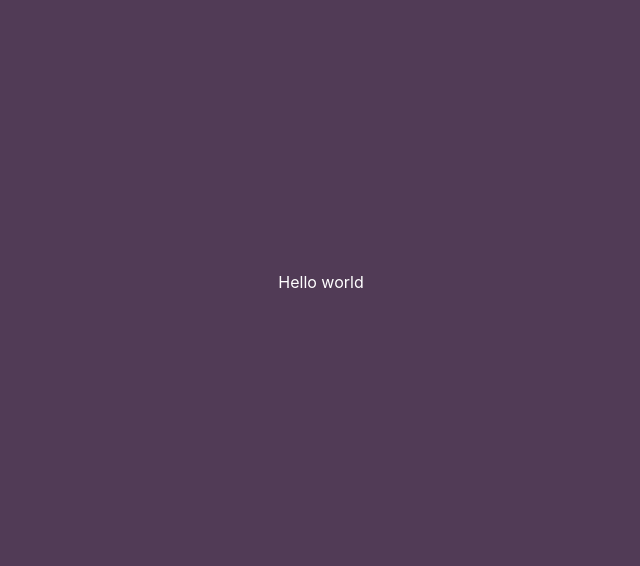
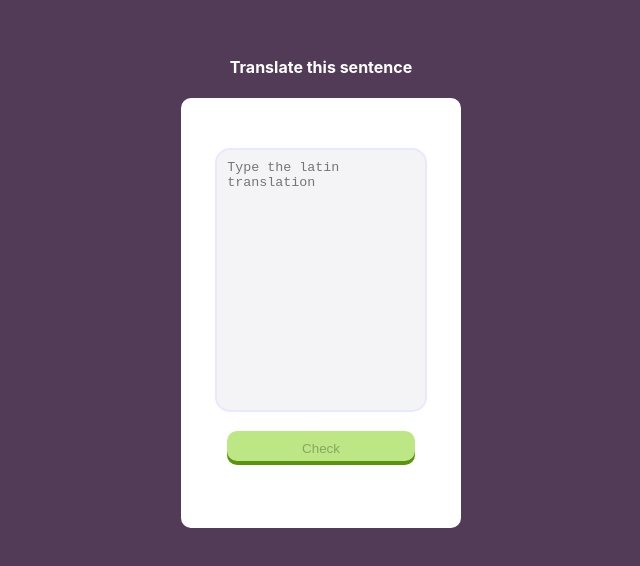
Before and after one commit to farmermel/witch-duolingo, a React (Create React App) app: page /lesson/1 in a window 1280 px wide. Shown: the part 118-684 px from the top of the page, without its empty margins (319-959 px from the left). Built offline with nearby package versions, Linux system fonts and the light colour scheme; no server answers.

Commit message:
Add functionality to translations cards display english to be translated compare user answer with actual translation on submission convey result through button color then move on

```diff
--- /dev/null
+++ b/src/Lesson/Lesson.css
@@ -0,0 +1,75 @@
+.lesson-card {
+    background-color: #fff;
+    border-radius: 10px;
+    padding: 15px;
+    height: 400px;
+    width: 250px;
+}
+
+.incorrect {
+    background-color: #9E2D3A;
+    border: #72111C;
+    box-shadow: 0px 4px 0px #72111C;
+}
+
+.incorrect:hover {
+    background-color: #72111C;
+}
+
+.lesson-card .medium-button {
+    padding: 10px;
+    width: 75%;
+}
+
+textarea {
+    border-radius: 15px;
+    border: 2px solid #E8E8FF;
+    margin: 15px 0;
+    padding: 10px;
+    background-color: #F4F4F7;
+    height: 60%;
+    width: 75%;
+    resize: none;
+}
+
+.flip-container {
+	perspective: 1000px;
+}
+	/* flip the pane when hovered */
+	.flip-container:hover .flipper, .flip-container.hover .flipper {
+		transform: rotateY(180deg);
+	}
+
+.flip-container, .front, .back {
+	width: 320px;
+	height: 480px;
+}
+
+/* flip speed goes here */
+.flipper {
+	transition: 0.6s;
+	transform-style: preserve-3d;
+
+	position: relative;
+}
+
+/* hide back of pane during swap */
+.front, .back {
+	backface-visibility: hidden;
+
+	position: absolute;
+	top: 0;
+	left: 0;
+}
+
+/* front pane, placed above back */
+.front {
+	z-index: 2;
+	/* for firefox 31 */
+	transform: rotateY(0deg);
+}
+
+/* back, initially hidden pane */
+.back {
+	transform: rotateY(180deg);
+}
--- a/src/Lesson/Lesson.jsx
+++ b/src/Lesson/Lesson.jsx
@@ -1,23 +1,85 @@
 import React, { useEffect, useState } from 'react'
+import { useParams } from 'react-router-dom';
+import lessons from '../lessons.js'
+import './Lesson.css'
 
 export const Lesson = () => {
   let [translation, setTranslation] = useState("");
-  let text ="Hello world"
+  let [text, setText] = useState("");
+  let [currentCard, setCurrentCard] = useState(0);
+  let [userAnswer, setUserAnswer] = useState("");
+  let [buttonState, setButtonState] = useState({
+    disabled: true,
+    className: "disabled"
+  });
+
+  const { id } = useParams();
+
+
+  const englishText = () => {
+    setText(randomSubarray(lessons[id], 10));
+  }
+
+  const randomSubarray = (arr, size) => {
+    var shuffled = arr.slice(0), i = arr.length, temp, index;
+    while (i--) {
+        index = Math.floor((i + 1) * Math.random());
+        temp = shuffled[index];
+        shuffled[index] = shuffled[i];
+        shuffled[i] = temp;
+    }
+    return shuffled.slice(0, size);
+}
 
   useEffect(() => {
     async function fetchData() {
 
-      let resp = await fetch(`http://localhost:8081/latin/${text}`);
+      let resp = await fetch(`http://localhost:8081/latin/${englishText()}`);
       const translationJson = await resp.json();
-      setTranslation(translationJson[0])
+      setTranslation(translationJson[0]);
     }
     fetchData();
   }, []);
 
+  const handleChange = event => {
+    setUserAnswer(event.target.value);
+    if (event.target.value.length && buttonState.disabled) {
+      setButtonState({buttonState, disabled: false});
+    }
+  }
+
+  const waitAndResetCard = () => {
+    setTimeout(() => {
+      setCurrentCard(currentCard + 1);
+      setUserAnswer("");
+      setButtonState({...buttonState, className: "correct"});
+    }, 1500);
+  }
+
+  const handleSubmit = () => {
+    if (translation === userAnswer) {
+      setButtonState({...buttonState, className: "correct"});
+    } else {
+      setButtonState({...buttonState, className: "incorrect"});
+    }
+    waitAndResetCard();
+  }
+
    return (
-    <article>
-      <div>{text}</div>
-      <div>{translation}</div>
-    </article>
+     <main>
+       <h4>Translate this sentence</h4>
+      <article className="lesson-card">
+          <div>{text[currentCard]}</div>
+          <textarea placeholder="Type the latin translation"
+                    value={userAnswer}
+                    onChange={handleChange}>
+          </textarea>
+          <button className={`medium-button ${buttonState.className}`}
+                  onClick={handleSubmit}
+                  disabled={buttonState.disabled}>
+            Check
+          </button>
+      </article>
+     </main>
   )
 }
```
